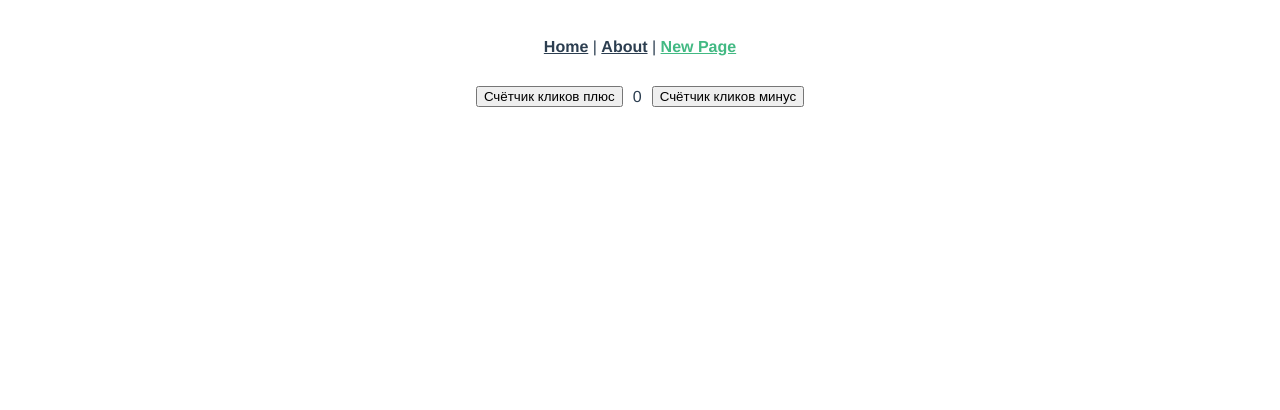
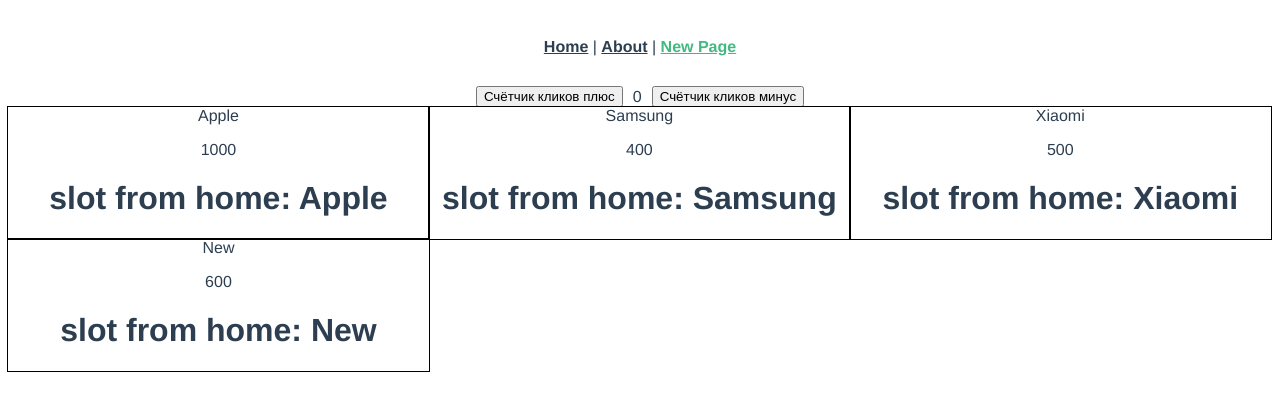
Before and after one commit to a21mj0n/paymart-internship, a Vue app in the folder vue-own/: page /newpage in a window 1280 px wide. Shown: the top 410 px of the page. Built offline with nearby package versions, Linux system fonts and the light colour scheme.

Commit message:
first props

```diff
--- a/vue-own/src/components/products.vue
+++ b/vue-own/src/components/products.vue
@@ -1,23 +1,25 @@
 <template>
-  <div class="products">
-    <div class="product">
-
-    </div>
+  <div class="product">
+    {{product.name}}
+    <p>{{product.price}}</p>
+    <slot name="test"></slot>
   </div>
 </template>
 
 <script>
 export default {
-
+  props: {
+    product: {
+      type: Object,
+      required: true
+    }
+  }
 }
 </script>
 
 <style lang='scss'>
-  .products{
-    display: flex;
-    align-items: center;
-    .product{
-      width: 33.3%;
-    }
+  .product{
+    outline:1px solid black;
+    width: 33.3%;
   }
 </style>
--- a/vue-own/src/pages/NewPage.vue
+++ b/vue-own/src/pages/NewPage.vue
@@ -2,23 +2,61 @@
   <div class="test">
     <div class="counter-block">
       <clicker></clicker>
+      <div class="products">
+        <products class="card"
+          v-for="product in products"
+          :key="product.id"
+          :product='product'
+        >
+          <template #test>
+            <div>
+                <h1>slot from home: {{product.name}}</h1>
+            </div>
+          </template>
+        </products>
+      </div>
     </div>
   </div>
 </template>
 <script>
   import clicker from '../components/ClickerComp.vue'
+  import products from '../components/products.vue'
   export default {
     name: 'About',
     components: {
-      clicker
+      clicker,
+      products
+    },
+    data() {
+      return {
+        products: [
+          {
+            id: 1,
+            name: 'Apple',
+            price: 1000
+          },
+          {
+            id: 2,
+            name: 'Samsung',
+            price: 400
+          },
+          {
+            id: 3,
+            name: 'Xiaomi',
+            price: 500
+          },
+          {
+            id:4,
+            name:'New',
+            price:600
+          }
+        ]
+      }
     }
   }
 </script>
 <style  lang='scss'>
   .counter-block{
-    display: flex;
-    align-items: center;
-    justify-content: center;
     .count{
       margin-right: 10px;
       margin-left: 10px;
@@ -27,5 +65,10 @@
   .test-wrapper{
     display: flex;
     align-items: center;
+    justify-content: center;
+  }
+  .products{
+    display: flex;
+    flex-wrap:wrap;
   }
 </style>
```
